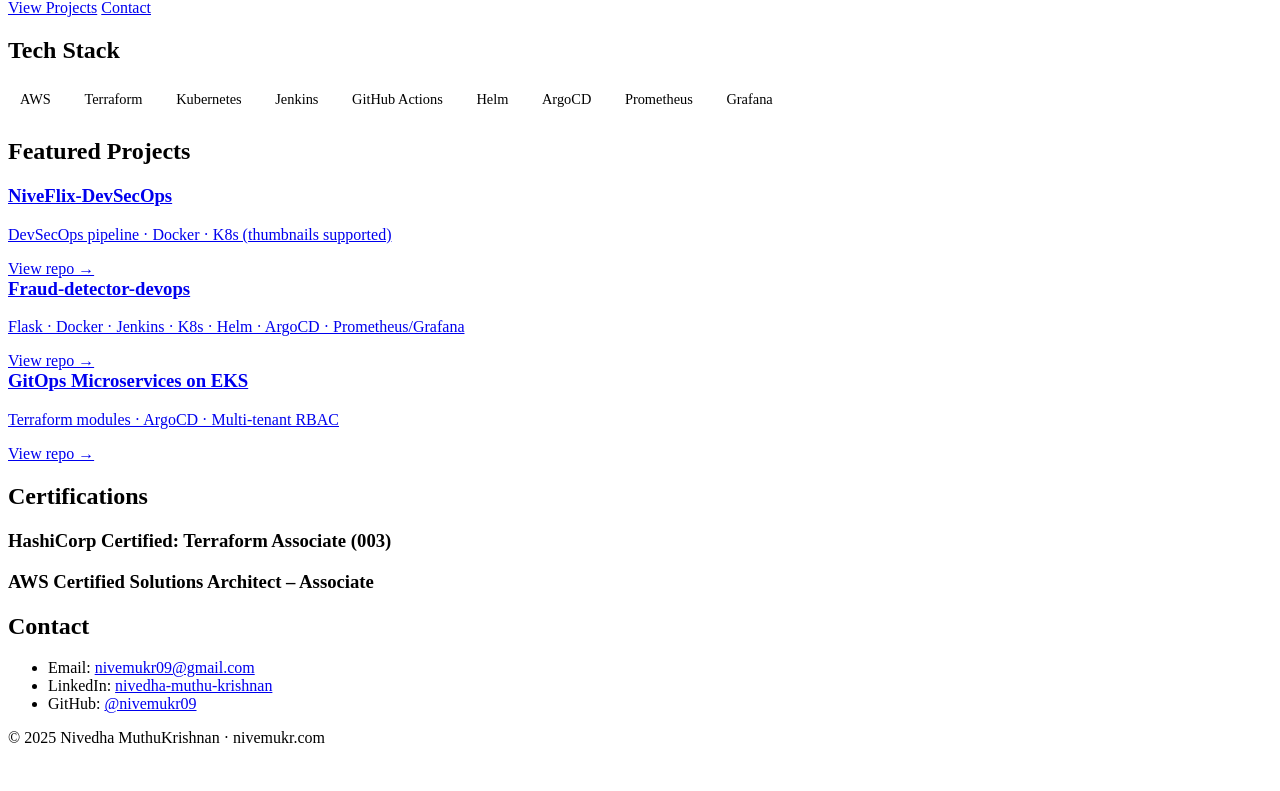
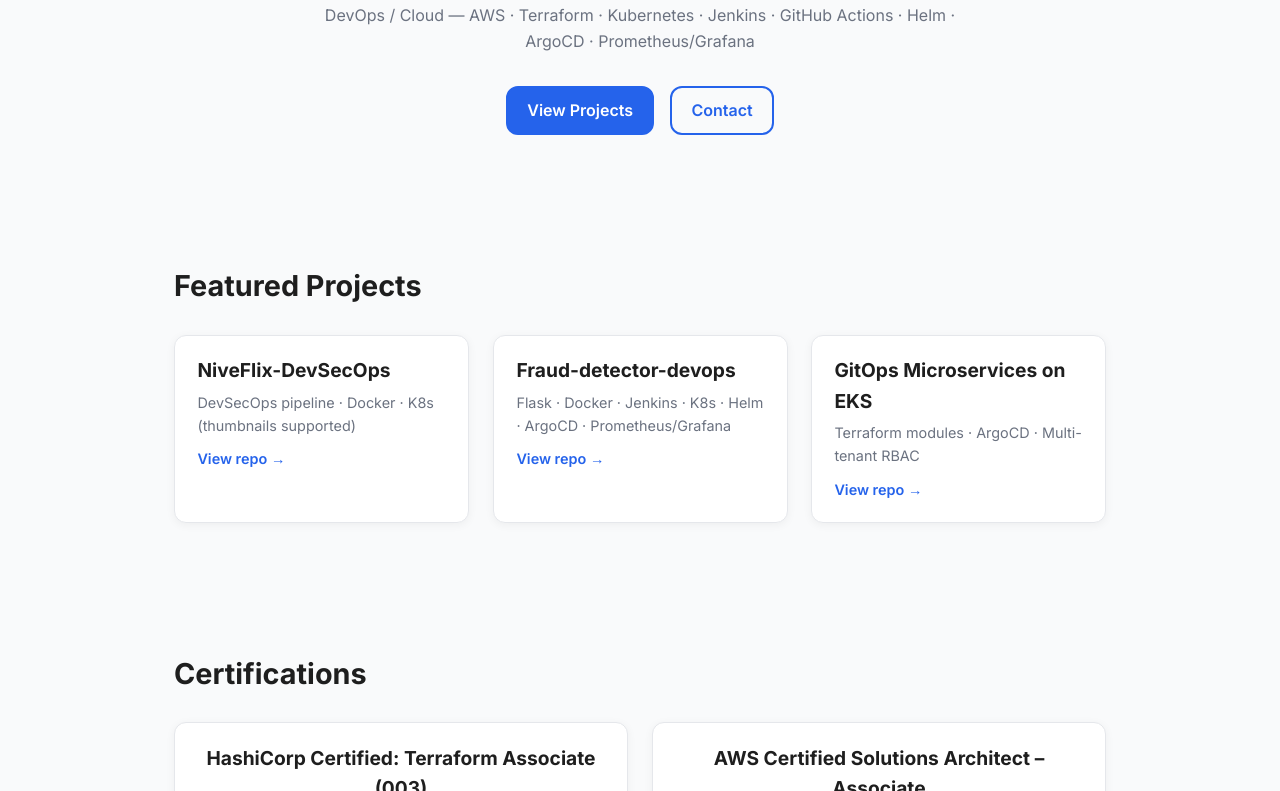
Before and after one commit to nivemukr09/nivemukr-portfolio, a plain HTML site: page index.html in a window 1280 px wide. Shown: the part 182-973 px from the top of the page. Before the commit the page ends 937 px from the top, so only its background shows below. Drawn offline with nearby package versions, Linux system fonts and the light colour scheme; a script that the page names is missing.

Commit message:
style: modern portfolio theme + animations

```diff
--- a/css/style.css
+++ b/css/style.css
@@ -1,21 +1,154 @@
-/* Typed line style */
-.type { font-size: 1.15rem; color: var(--muted); min-height: 1.6rem; margin-bottom: .3rem; }
+/* ==== Base layout ==== */
+:root {
+  --bg: #f9fafb;
+  --text: #1e1e1e;
+  --muted: #6b7280;
+  --line: #e5e7eb;
+  --accent: #2563eb;
+  --radius: 12px;
+}
 
-/* Chip list (Tech Stack) */
-.chips {
-  display: flex; flex-wrap: wrap; gap: .6rem; list-style: none; margin: .5rem 0 1.4rem; padding: 0;
+* { box-sizing: border-box; margin: 0; padding: 0; }
+
+body {
+  font-family: "Inter", "Segoe UI", sans-serif;
+  background: var(--bg);
+  color: var(--text);
+  line-height: 1.6;
 }
-.chips li {
-  background: var(--card-bg);
+
+.container {
+  max-width: 980px;
+  margin: 0 auto;
+  padding: 4rem 1.5rem;
+}
+
+h1, h2, h3 {
+  font-weight: 700;
+  color: var(--text);
+}
+
+h1.title {
+  font-size: 2.4rem;
+  margin-bottom: 0.6rem;
+}
+
+h2 {
+  font-size: 1.8rem;
+  margin-bottom: 1.6rem;
+}
+
+h3 {
+  font-size: 1.2rem;
+  margin-bottom: 0.3rem;
+}
+
+/* ==== Header ==== */
+header {
+  text-align: center;
+  padding-top: 5rem;
+}
+
+.pill {
+  display: inline-block;
+  padding: 0.35rem 0.8rem;
+  background: var(--accent);
+  color: #fff;
+  border-radius: 999px;
+  font-size: 0.9rem;
+  margin-bottom: 1rem;
+}
+
+.subtitle {
+  color: var(--muted);
+  max-width: 640px;
+  margin: 0.5rem auto 2rem;
+}
+
+.actions {
+  display: flex;
+  justify-content: center;
+  gap: 1rem;
+}
+
+.btn {
+  padding: 0.6rem 1.2rem;
+  border-radius: var(--radius);
+  border: 2px solid var(--accent);
+  background: transparent;
+  color: var(--accent);
+  font-weight: 600;
+  text-decoration: none;
+  transition: all 0.25s ease;
+}
+
+.btn.primary {
+  background: var(--accent);
+  color: #fff;
+}
+
+.btn:hover {
+  transform: translateY(-2px);
+  box-shadow: 0 4px 12px rgba(37, 99, 235, 0.25);
+}
+
+/* ==== Projects Grid ==== */
+.grid {
+  display: grid;
+  grid-template-columns: repeat(auto-fit, minmax(280px, 1fr));
+  gap: 1.5rem;
+}
+
+.card {
+  background: #fff;
   border: 1px solid var(--line);
-  color: var(--text);
-  padding: .45rem .75rem;
-  border-radius: 999px;
-  font-size: .9rem;
-  transition: transform .2s ease, box-shadow .2s ease, border-color .2s ease;
+  border-radius: var(--radius);
+  padding: 1.2rem 1.4rem;
+  box-shadow: 0 2px 10px rgba(0,0,0,0.05);
+  transition: transform 0.25s ease, box-shadow 0.25s ease;
 }
-.chips li:hover {
-  transform: translateY(-2px);
-  border-color: var(--accent);
-  box-shadow: 0 6px 14px rgba(59,130,246,.15);
+
+.card:hover {
+  transform: translateY(-4px);
+  box-shadow: 0 8px 18px rgba(0,0,0,0.08);
 }
+
+.link { text-decoration: none; color: inherit; display: block; }
+
+.thumb {
+  width: 100%;
+  height: 160px;
+  border-radius: var(--radius);
+  object-fit: cover;
+  margin-bottom: 0.8rem;
+}
+
+/* ==== Text helpers ==== */
+.stack { color: var(--muted); font-size: 0.9rem; margin-bottom: 0.6rem; }
+
+.btn-text {
+  color: var(--accent);
+  font-size: 0.9rem;
+  font-weight: 600;
+}
+
+/* ==== Contact & Footer ==== */
+ul.list { list-style: none; }
+ul.list li { margin-bottom: 0.5rem; }
+
+.footer {
+  text-align: center;
+  padding: 2rem;
+  font-size: 0.9rem;
+  color: var(--muted);
+  border-top: 1px solid var(--line);
+}
+
+/* ==== Certifications ==== */
+.grid.grid-2 { grid-template-columns: repeat(auto-fit, minmax(300px, 1fr)); }
+.center { text-align: center; }
+.mb-8 { margin-bottom: 0.8rem; }
+
+/* ==== Animations (AOS) ==== */
+[data-aos] { opacity: 0; transform: translateY(10px); transition: all 0.6s ease; }
+[data-aos].aos-animate { opacity: 1; transform: translateY(0); }
--- a/index.html
+++ b/index.html
@@ -1,79 +1,60 @@
 <!doctype html>
 <html lang="en">
 <head>
-  <meta charset="utf-8" />
-  <meta name="viewport" content="width=device-width, initial-scale=1" />
-  <title>Nivedha MuthuKrishnan — Senior DevOps Engineer</title>
-  <meta name="description"
-        content="Senior DevOps Engineer at Keras Global Ltd (London). DevOps / Cloud — AWS · Terraform · Kubernetes · GitOps." />
+  <meta charset="utf-8"/>
+  <link href="https://fonts.googleapis.com/css2?family=Inter:wght@400;600;700&display=swap" rel="stylesheet">
+  <meta name="viewport" content="width=device-width,initial-scale=1"/>
+  <title>Nivedha MuthuKrishnan — DevOps / Cloud</title>
+  <meta name="description" content="DevOps / Cloud — AWS · Terraform · Kubernetes · GitOps">
+  <link rel="icon" href="/images/favicon.ico">
 
-  <!-- Favicon -->
-  <link rel="icon" href="./images/favicon.ico" />
-
-  <!-- Fonts & Styles -->
-  <link href="https://fonts.googleapis.com/css2?family=Inter:wght@400;600;700&display=swap" rel="stylesheet" />
-  <link rel="stylesheet" href="https://unpkg.com/aos@next/dist/aos.css" />
-  <!-- IMPORTANT: relative path + version for cache-busting -->
-  <link rel="stylesheet" href="./css/style.css?v=6" />
+  <!-- AOS (Animate On Scroll) -->
+  <link rel="stylesheet" href="https://unpkg.com/aos@next/dist/aos.css"/>
+  <link rel="stylesheet" href="/css/style.css">
 </head>
 <body>
   <header class="container">
-    <div class="pill" data-aos="zoom-in">Senior DevOps Engineer · Keras Global Ltd (London)</div>
+    <div class="pill">Open to DevOps roles · UK</div>
     <h1 class="title" data-aos="fade-up">Nivedha MuthuKrishnan</h1>
-
-    <p class="type" data-aos="fade-up" data-aos-delay="60">
-      <span id="type"></span>
-    </p>
-
-    <p class="subtitle" data-aos="fade-up" data-aos-delay="120">
+    <p class="subtitle" data-aos="fade-up" data-aos-delay="80">
       DevOps / Cloud — AWS · Terraform · Kubernetes · Jenkins · GitHub Actions · Helm · ArgoCD · Prometheus/Grafana
     </p>
-
-    <div class="actions" data-aos="fade-up" data-aos-delay="180">
+    <div class="actions" data-aos="fade-up" data-aos-delay="140">
       <a href="#projects" class="btn primary">View Projects</a>
       <a href="#contact" class="btn">Contact</a>
     </div>
   </header>
 
-  <section class="container" data-aos="fade-up">
-    <h2>Tech Stack</h2>
-    <ul class="chips">
-      <li>AWS</li><li>Terraform</li><li>Kubernetes</li><li>Jenkins</li>
-      <li>GitHub Actions</li><li>Helm</li><li>ArgoCD</li><li>Prometheus</li><li>Grafana</li>
-    </ul>
-  </section>
-
   <main>
+    <!-- Projects -->
     <section id="projects" class="container" data-aos="fade-up">
       <h2>Featured Projects</h2>
       <div id="projects-grid" class="grid"></div>
     </section>
 
+    <!-- Certifications -->
     <section id="certs" class="container" data-aos="fade-up">
       <h2>Certifications</h2>
       <div class="grid grid-2">
         <div class="card center">
           <h3 class="mb-8">HashiCorp Certified: Terraform Associate (003)</h3>
-          <div data-iframe-width="150" data-iframe-height="270"
-               data-share-badge-id="a29e4138-9c4b-43f4-b89c-44277b15327d"
-               data-share-badge-host="https://www.credly.com"></div>
+          <div data-iframe-width="150" data-iframe-height="270" data-share-badge-id="a29e4138-9c4b-43f4-b89c-44277b15327d" data-share-badge-host="https://www.credly.com"></div>
         </div>
         <div class="card center">
           <h3 class="mb-8">AWS Certified Solutions Architect – Associate</h3>
-          <div data-iframe-width="150" data-iframe-height="270"
-               data-share-badge-id="9e7f93bc-2448-46dc-b57c-f5b1cb098f20"
-               data-share-badge-host="https://www.credly.com"></div>
+          <div data-iframe-width="150" data-iframe-height="270" data-share-badge-id="9e7f93bc-2448-46dc-b57c-f5b1cb098f20" data-share-badge-host="https://www.credly.com"></div>
         </div>
       </div>
+      <!-- Credly embed loader (load once) -->
       <script type="text/javascript" async src="//cdn.credly.com/assets/utilities/embed.js"></script>
     </section>
 
+    <!-- Contact -->
     <section id="contact" class="container" data-aos="fade-up">
       <h2>Contact</h2>
       <ul class="list">
         <li>Email: <a href="mailto:nivemukr09@gmail.com">nivemukr09@gmail.com</a></li>
-        <li>LinkedIn: <a href="http://www.linkedin.com/in/nivedha-muthu-krishnan" target="_blank" rel="noopener">
-          nivedha-muthu-krishnan</a></li>
+        <li>LinkedIn: <a href="http://www.linkedin.com/in/nivedha-muthu-krishnan" target="_blank" rel="noopener">nivedha-muthu-krishnan</a></li>
         <li>GitHub: <a href="https://github.com/nivemukr09" target="_blank" rel="noopener">@nivemukr09</a></li>
       </ul>
     </section>
@@ -83,8 +64,7 @@
     © <span id="y"></span> Nivedha MuthuKrishnan · nivemukr.com
   </footer>
 
-  <!-- IMPORTANT: relative paths + version for cache-busting -->
-  <script src="./js/app.js?v=6" defer></script>
+  <script src="/js/app.js" defer></script>
   <script src="https://unpkg.com/aos@next/dist/aos.js" defer onload="AOS.init({ once:true, duration:700 })"></script>
   <script>document.getElementById('y').textContent = new Date().getFullYear()</script>
 </body>
```
